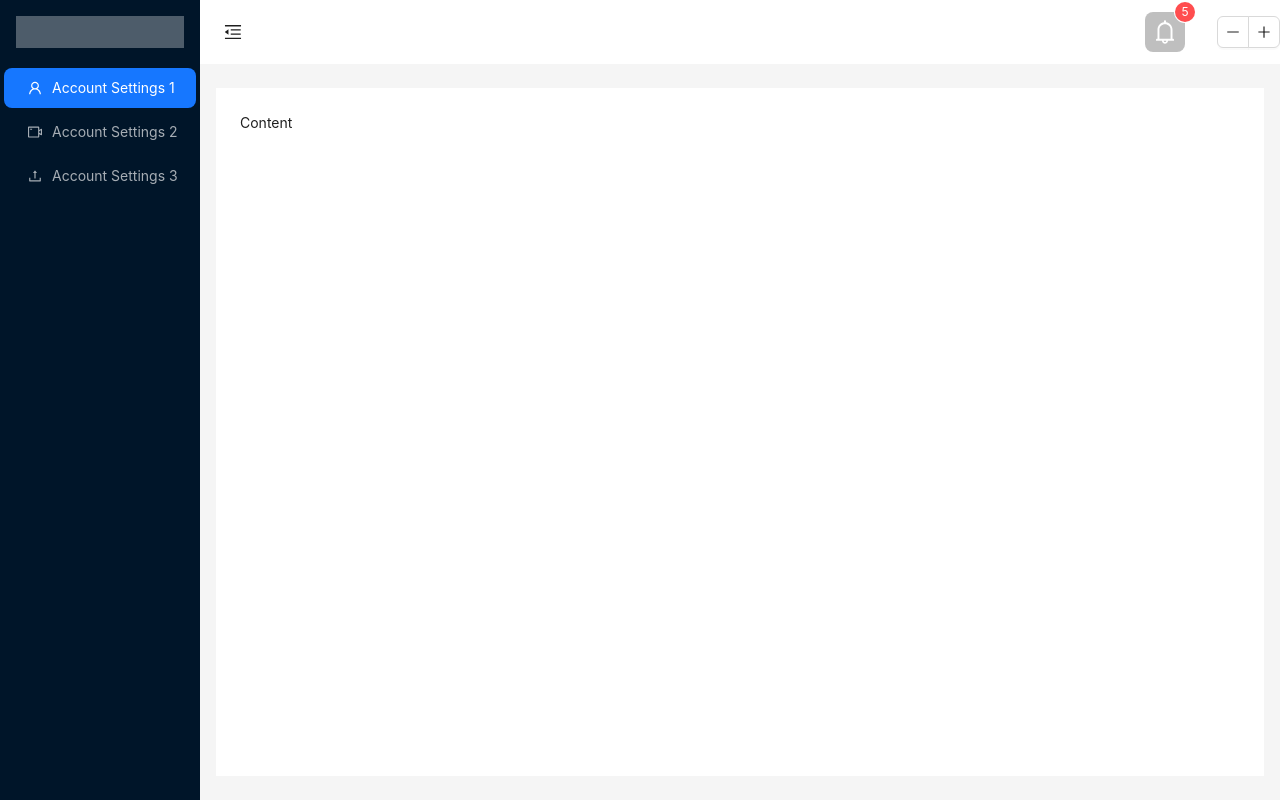
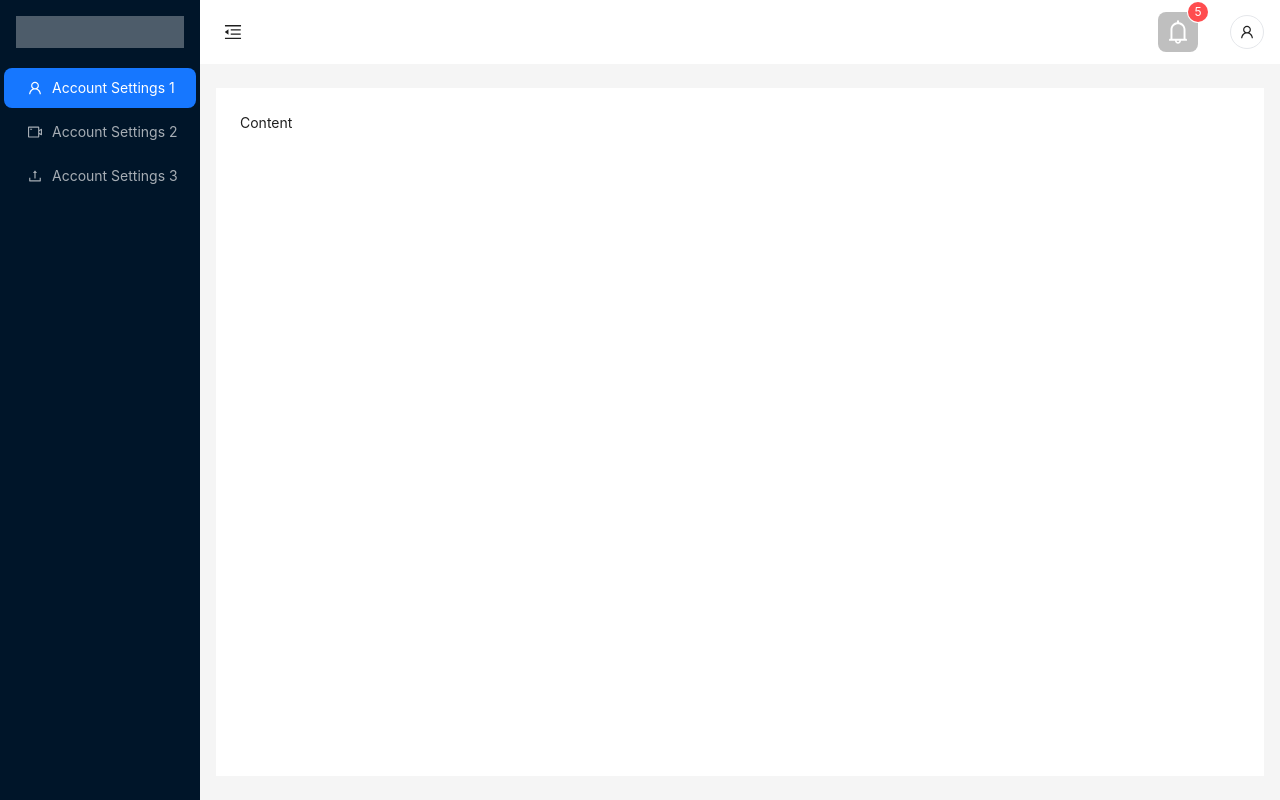
Before and after one commit to TokhirAsadov/notification-app, a React (Create React App) app in the folder client/: page /user in a window 1280 px wide. Built offline with nearby package versions, Linux system fonts and the light colour scheme; no server answers.

Commit message:
add some changes

```diff
--- a/client/src/pages/UserPage.jsx
+++ b/client/src/pages/UserPage.jsx
@@ -1,28 +1,26 @@
 import React, { useState,useEffect } from 'react';
 import {Link, Route, Routes} from "react-router-dom";
-import SuperAdminDashboard from "../components/super/SuperAdminDashboard";
 import {
-  MenuFoldOutlined,
-  MinusOutlined,
-  PlusOutlined,
-  MenuUnfoldOutlined,
   UploadOutlined,
   VideoCameraOutlined,
   UserOutlined,
-  BellOutlined
+  BellOutlined,
+  LogoutOutlined,
+  SettingOutlined,
+  PoweroffOutlined
 } from '@ant-design/icons';
-import {Tabs, Layout, Menu, theme, Avatar, Badge, Button, Drawer} from 'antd';
+import {Tabs, Layout, Menu, theme,  Button, Drawer } from 'antd';
 import Card from "../components/permission/Card";
 import History from "../components/permission/History";
 import UserDashboard from "../components/user/UserDashboard";
-import {BASE_URL, getHeaders} from "../utills/ServiceUrls";
+import {BASE_URL, getHeaders, logOut} from "../utills/ServiceUrls";
 import axios from "axios";
 import Permissions from "../components/permission/Permissions";
 import {useSelector} from "react-redux";
+import SideHeader from "../components/header/SideHeader";
 
-const {Header, Content, Sider} = Layout;
+const { Content, Sider} = Layout;
 
-const ButtonGroup = Button.Group;
 
 const UserPage = () => {
 
@@ -56,24 +54,14 @@ const UserPage = () => {
     setOpen(false);
   };
 
-  const increase = () => {
-    setCount(count + 1);
-  };
-
-  const decline = () => {
-    let newCount = count - 1;
-    if (newCount < 0) {
-      newCount = 0;
-    }
-    setCount(newCount);
-  };
 
   useEffect(()=> {
-    const sse = new EventSource(BASE_URL+'/post/stream?userId='+user?.id);
+    if (user) {
+      const sse = new EventSource(BASE_URL + '/post/stream?userId=' + user?.id);
 
-    sse.addEventListener("post-list-event",(event) => {
+      sse.addEventListener("post-list-event", (event) => {
         const data = JSON.parse(event.data);
-      console.log(data,"stream listener")
+        console.log(data, "stream listener")
         setPosts(data)
       });
       sse.onerror = () => {
@@ -82,7 +70,8 @@ const UserPage = () => {
       return () => {
         sse.close();
       };
-  },[])
+    }
+  },[user])
 
 
 
@@ -114,7 +103,7 @@ const UserPage = () => {
       </Sider>
 
       <Layout className="site-layout">
-        <Header
+       {/* <Header
           style={{
             padding: 0,
             background: colorBgContainer,
@@ -127,7 +116,7 @@ const UserPage = () => {
             onClick: () => setCollapsed(!collapsed),
           })}
 
-          <div className={"container flex py-1 items-center justify-end gap-8"}>
+          <div className={"container h-16 flex items-center justify-end gap-8"}>
             <Badge count={count}>
               <Avatar
                 shape="square"
@@ -138,15 +127,26 @@ const UserPage = () => {
               />
             </Badge>
 
-            <ButtonGroup>
-              <Button onClick={decline} icon={<MinusOutlined/>}/>
-              <Button onClick={increase} icon={<PlusOutlined/>}/>
-            </ButtonGroup>
+            <Dropdown
+              menu={{
+                items,
+              }}
+              trigger={['click']}
+              className={"mr-4"}
+            >
+              <a onClick={(e) => e.preventDefault()}>
+                <Space className={"border p-4 h-8 w-8 rounded-full flex items-center justify-center"}>
+                  <UserOutlined className={"h-8 w-8 flex items-center justify-center"}/>
+                </Space>
+              </a>
+            </Dropdown>
 
           </div>
 
 
-        </Header>
+        </Header>*/}
+
+        <SideHeader showDrawer={showDrawer} />
 
 
         <Routes>
@@ -179,14 +179,14 @@ const UserPage = () => {
                 key: 1,
                 label: "Permission",
                 component: <>
-                  <Card createPost={createPost} key={1} title={"Card"} />
+                  <Card createPost={createPost} title={"Card"} />
                   <Permissions posts={posts}/>
                 </>
               },
               {
                 key: 2,
                 label: "History",
-                component: <History key={2} title={"History"} />
+                component: <History title={"History"} />
               }
             ]?.map((item,i) => (
               {
```
Lines whose indentation alone changed are shown as unchanged.
